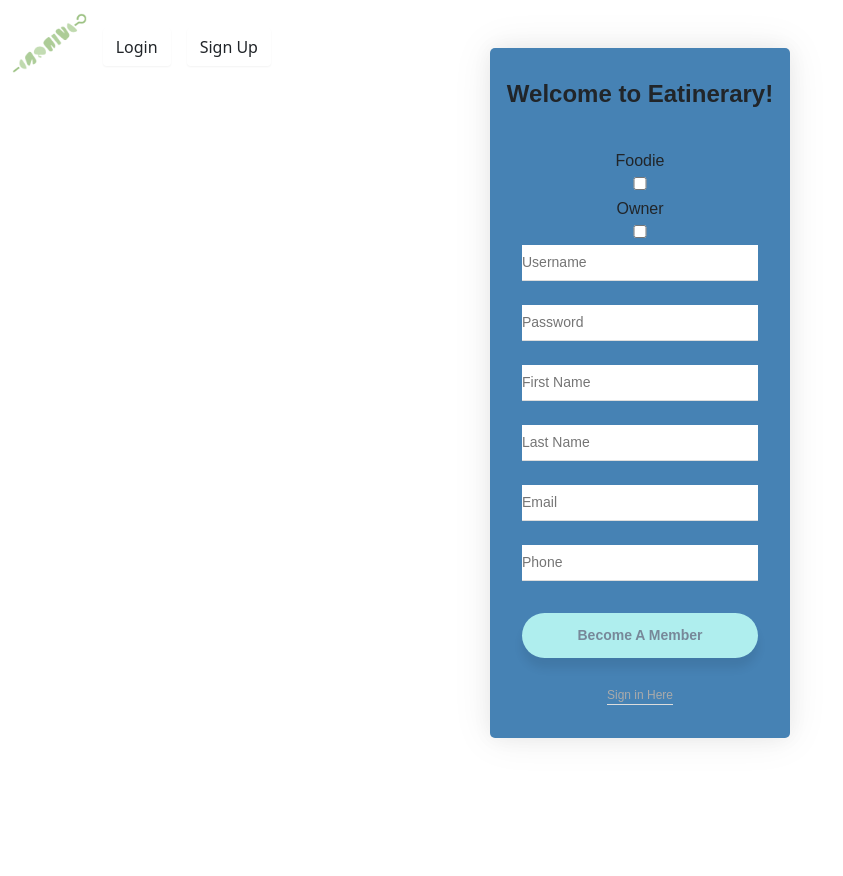
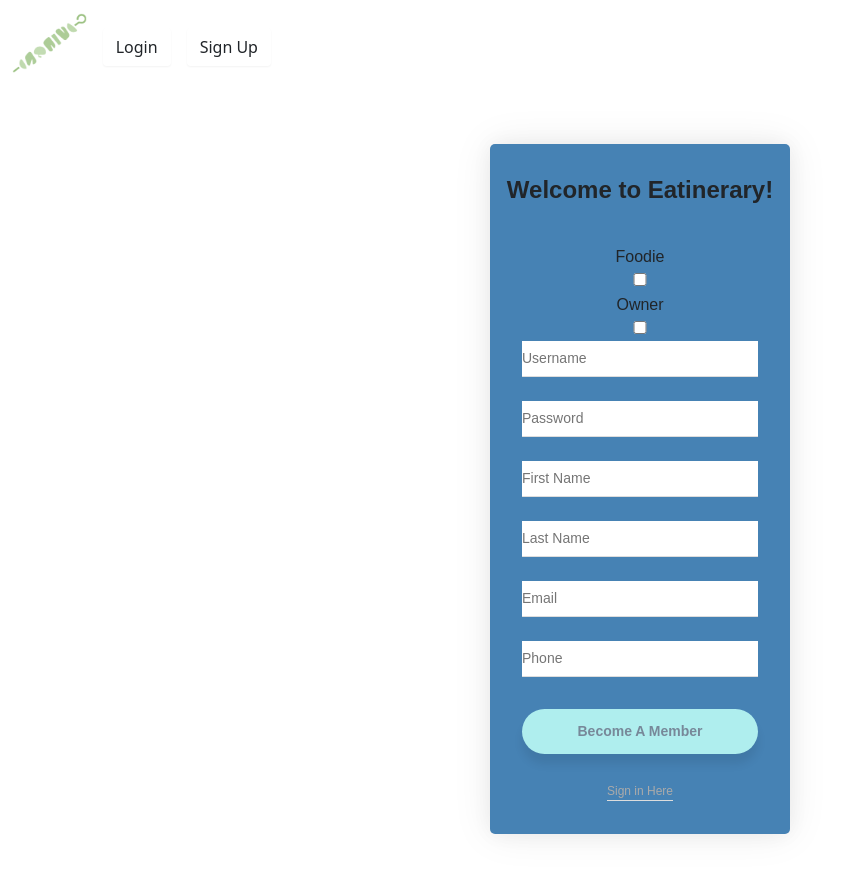
Before and after one commit to C-Guadagnino/Eatinerary, a React (Create React App) app in the folder ghi/app/: page /signup in a window 1280 px wide. Shown: the top 876 px of the page, without its empty margins (0-843 px from the left). Before the commit the page ends 800 px from the top, so only its background shows below. Built offline with nearby package versions, Linux system fonts and the light colour scheme; no server answers.

Commit message:
created better margins for login, considering it done

```diff
--- a/ghi/app/src/users/Login.js
+++ b/ghi/app/src/users/Login.js
@@ -22,7 +22,7 @@
     }
 
     return (
-        <div className='App'>
+        <div className='container mt-5 py-5'>
           <CardWrapper>
             <CardHeader>
               <CardHeading>Sign in</CardHeading>
--- a/ghi/app/src/users/SignUp.js
+++ b/ghi/app/src/users/SignUp.js
@@ -28,7 +28,7 @@
     return <Navigate to="/" />;
   }
   return (
-    <div className="container my-5">
+    <div className="container mt-5 py-5">
       <CardWrapper>
         <CardHeader>
           <CardHeading>Welcome to Eatinerary!</CardHeading>
```
